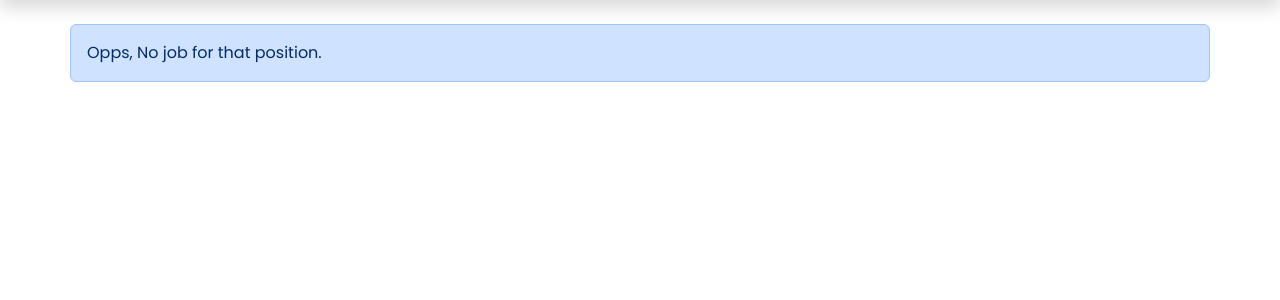
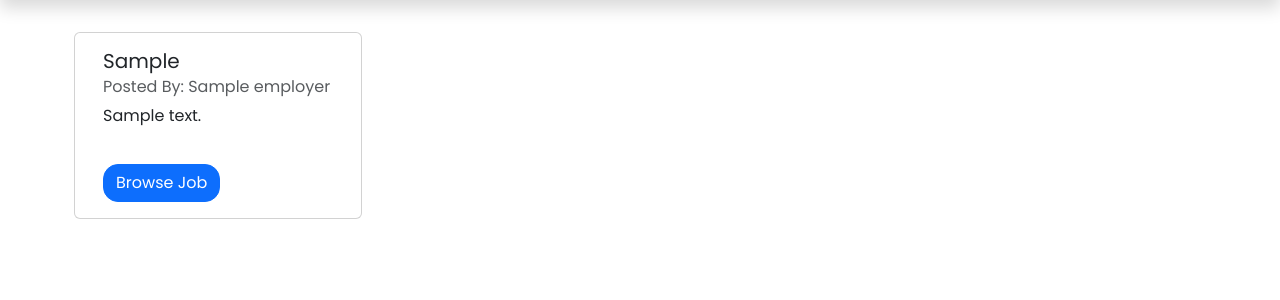
Before and after one commit to chapagainsaugat7/jobportal, a Django app: template templates/jobseeker-dashboard/components/searchresult.html in a window 1280 px wide. Shown: the part 70-370 px from the top of the page. Run offline with Django 4.2, Linux system fonts and the light colour scheme; the template is opened without the code that fills it: most values are stand-ins (such as "Sample title", 1, 10 or a date in 2020); some libraries are stand-ins or nearby versions.

Commit message:
Managing search results in template

```diff
--- a/templates/jobseeker-dashboard/components/searchresult.html
+++ b/templates/jobseeker-dashboard/components/searchresult.html
@@ -2,27 +2,47 @@
 
 {%block content%}
     <div class="container">
-        <div class="row mt-4">
+        <div class="row">
+            <div class="col-md-12 mt-4">
+                <div class="row row-cols-3">
+                    {% for job in pages%}
+                    <div class="card mx-1 my-2" style="width: 18rem;">
+                        <div class="card-body">
+                          <h5 class="card-title">{{job.job_position}}</h5>
+                          <h6 class="card-subtitle mb-2 text-body-secondary">Posted By: {{job.employer.emp_name}}</h6>
+                          <p class="card-text">{{job.job_description | truncatechars:50}}</p>
+                          <a href="{% url 'browsejob' job.job_id%}" class="btn btn-primary">Browse Job</a>
+                        </div>
+                      </div>
+                    {%endfor%}
+                </div>
+            </div>
+        </div>
 
-            {% if job_exists %}
-            {%for job in jobs%}
-            <div class="row row-cols-3 mx-3 my-2">
-                <div class="card" style="width: 18rem;">
-                    <div class="card-body">
-                      <h5 class="card-title">{{job.job_position}}</h5>
-                      <h6 class="card-subtitle mb-2 text-body-secondary">{{job.job_type}}</h6>
-                      <p class="card-text">{{job.job_description | safe | truncatechars:100}}</p>
-                      <h6 class="card-text">{{job.deadline}}</h6>
-                      <a href="{% url 'browsejob' job.job_id %}" class="card-link bg-primary p-1 text-light rounded">Browse Job</a>
-                    </div>
-                  </div>
-              </div>
-            {%endfor%}
-            {%else%}
-            <div class="alert alert-primary" role="alert">
-                Opps, No job for that position.
-            </div>
-            {% endif%}
-        </div>
+        <nav aria-label="Result Pagination" class="mt-5">
+            <ul class="pagination">
+                {%if pages.has_previous %}
+                     <li class="page-item">
+                        <a class="page-link" href="?{{request.GET.urlencode }}&page=1">First</a>
+                    </li>
+                     <li class="page-item">
+                        <a class="page-link" href="?{{request.GET.urlencode}}&page={{pages.previous_page_number}}">Previous</a>
+                    </li>
+                {%endif%}
+
+                {%if pages.has_next %}
+
+                {%for n in page_list%}
+                    <li class="page-item"><a class="page-link" href="?{{request.GET.urlencode}}&page={{n}}">{{n}}</a></li>
+                {%endfor%}
+
+                <li class="page-item"><a class="page-link" href="?{{request.GET.urlencode}}&page={{pages.next_page_number}}">Next</a></li>
+                <li class="page-item"><a class="page-link" href="?{{request.GET.urlencode}}&page={{lastpage}}">Last</a></li>
+                {%endif%}
+            </ul>
+          </nav>
+
     </div>
+
+
 {%endblock%}
```
